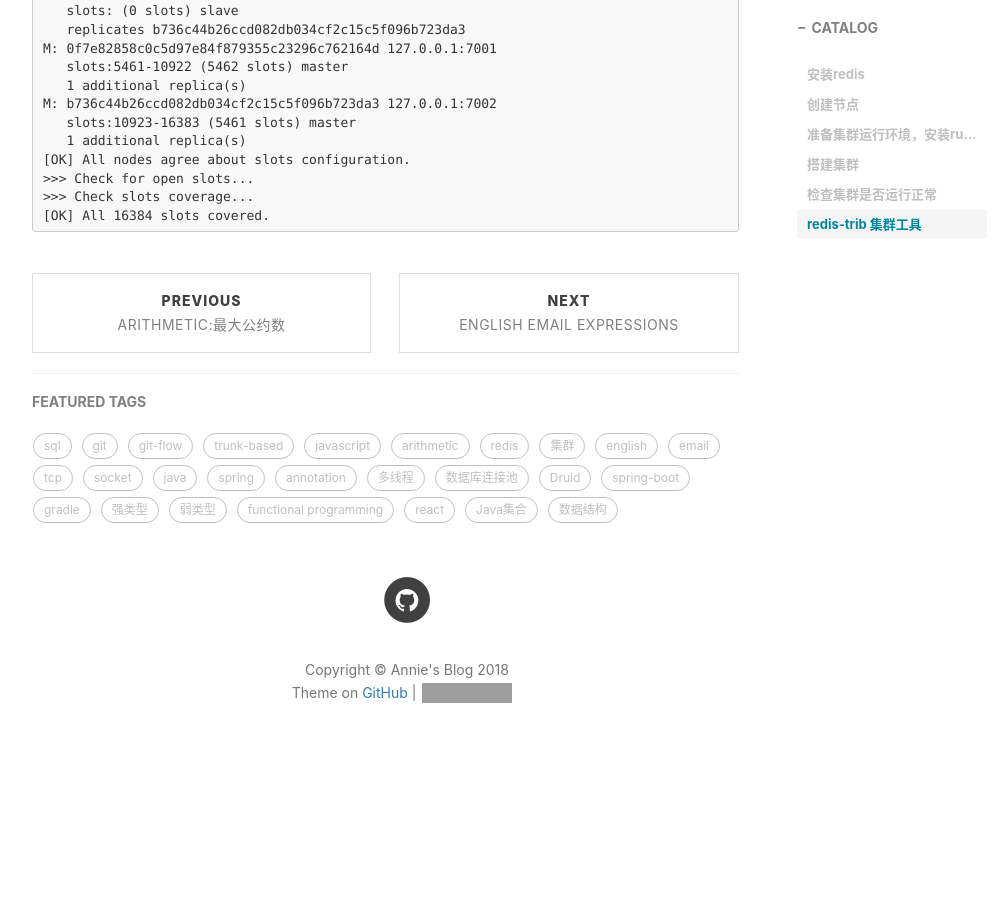
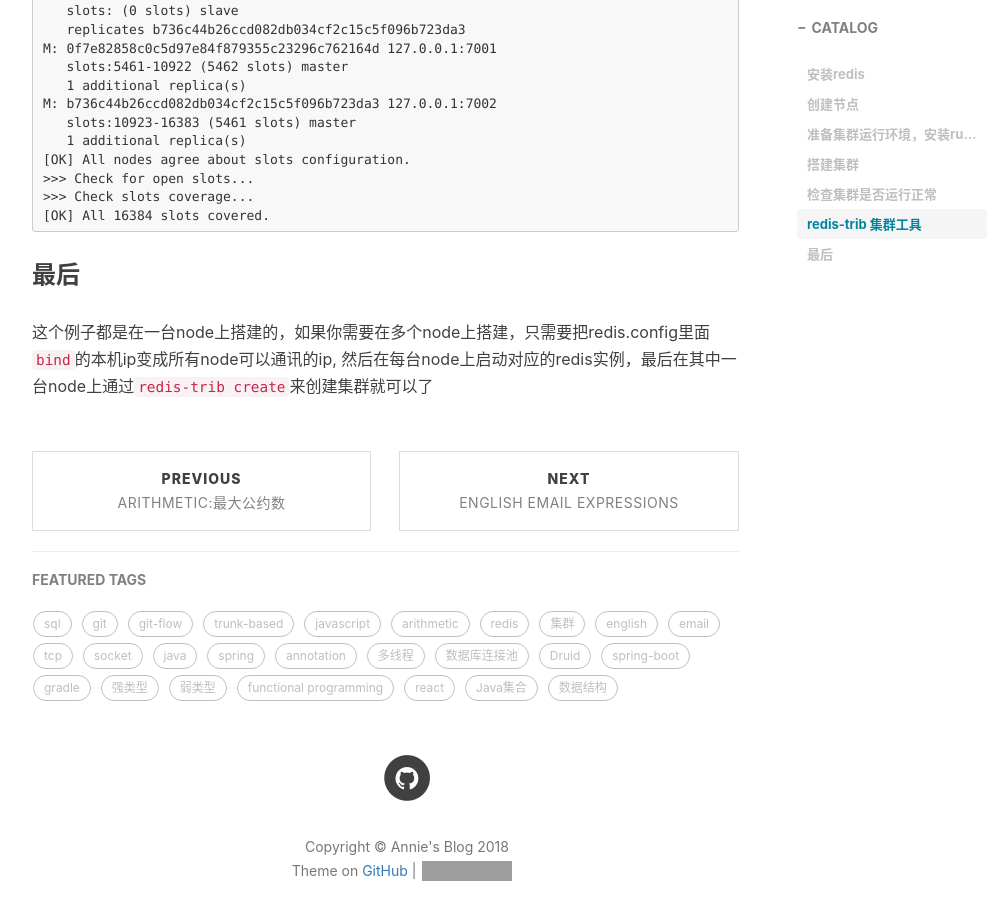
Before and after one commit to dongjx/dongjx.github.io, a Jekyll site: the page built from _posts/2017-09-10-redis集群搭建.md, in a window 1280 px wide and 900 px high, scrolled down 4315 px. Shown: the whole window, without its empty margins (233-1239 px from the left). Built offline with Jekyll 4.4.1, drawn with Linux system fonts in a browser that asks for light colours; nearby versions of some CDN libraries; comment, search, counter and statistics services are not loaded; before the commit the page ends 5112 px from its top, so only the background shows below that; grey boxes are pictures that could not be loaded.

Commit message:
Update 2017-09-10-redis集群搭建.md

````diff
--- a/_posts/2017-09-10-redis集群搭建.md
+++ b/_posts/2017-09-10-redis集群搭建.md
@@ -214,3 +214,6 @@ M: b736c44b26ccd082db034cf2c15c5f096b723da3 127.0.0.1:7002
 >>> Check slots coverage...
 [OK] All 16384 slots covered.
 ```
+
+### 最后
+这个例子都是在一台node上搭建的，如果你需要在多个node上搭建，只需要把redis.config里面`bind`的本机ip变成所有node可以通讯的ip, 然后在每台node上启动对应的redis实例，最后在其中一台node上通过`redis-trib create`来创建集群就可以了
````
